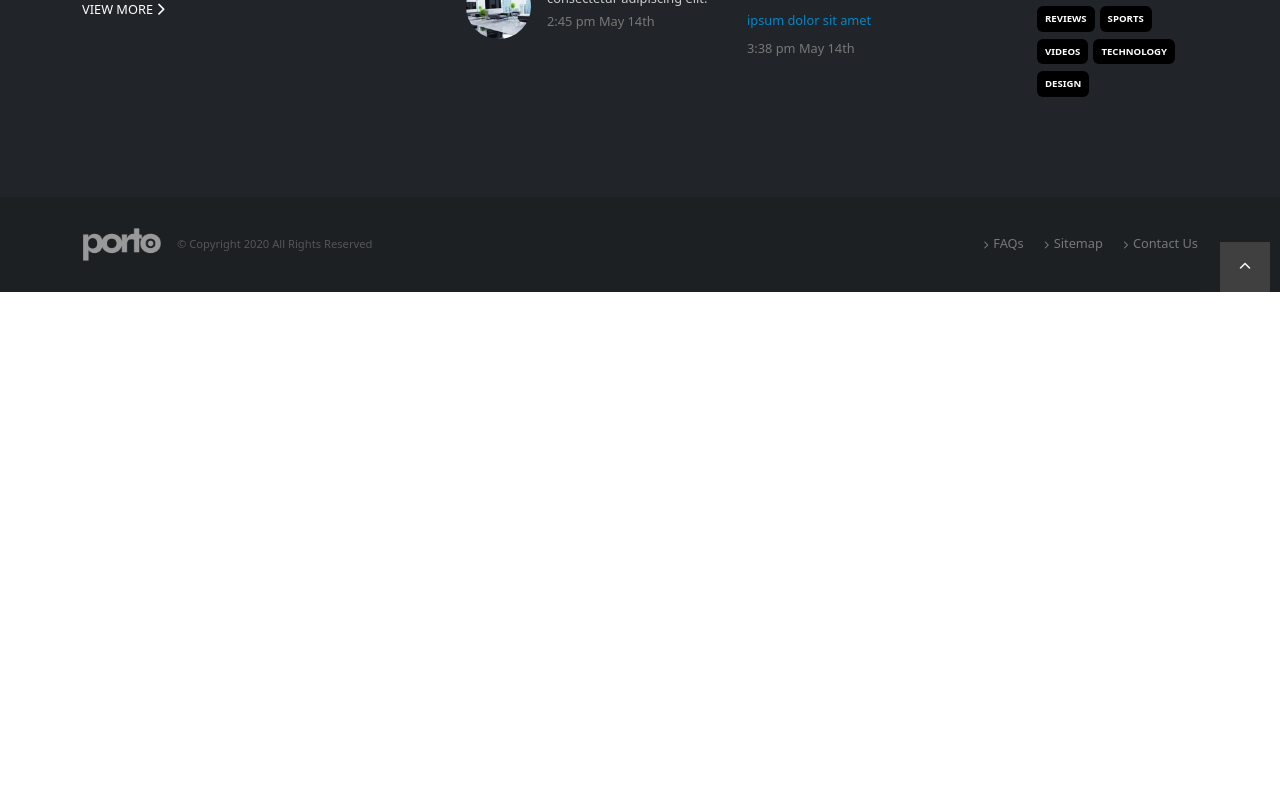
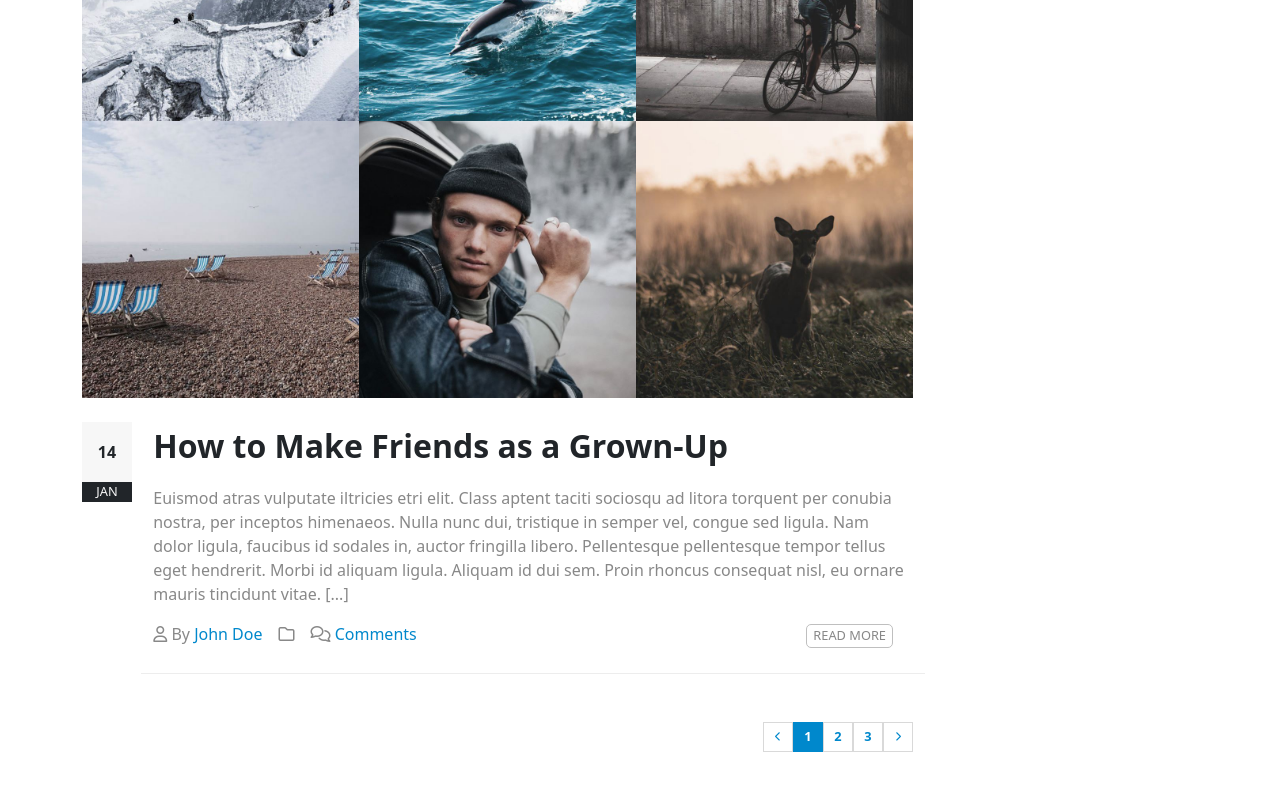
Before and after one commit to giorgia-rondinelli/proj-html-vuejs, a Vue app: page / in a window 1280 px wide. Shown: the part 4320-5120 px from the top of the page. Before the commit the page ends 4612 px from the top, so only its background shows below. Built offline with nearby package versions, Linux system fonts and the light colour scheme.

Commit message:
[add] last post and pages

```diff
--- a/src/components/Main.vue
+++ b/src/components/Main.vue
@@ -9,6 +9,8 @@ import Article from './partials/Article.vue'
 import Tweet from './partials/Tweet.vue'
 import Collage from './partials/Collage.vue'
 import Tag from './partials/Tag.vue'
+import ArticleNoImage from './partials/ArticleNoImage.vue'
+import Page from './partials/Page.vue'
 
 
 
@@ -23,7 +25,9 @@ export default {
     Article,
     Tweet,
     Collage,
-    Tag
+    Tag,
+    ArticleNoImage,
+    Page
   },
   data(){
     return{
@@ -115,6 +119,20 @@ export default {
       :comment="article.comment"
       :badge="article.badge"
       />
+      <div class="d-flex flex-wrap pt-5 ">
+      <Collage  v-for="photo in store.photoArticle" :key="photo"
+      :img="photo"/>
+      <ArticleNoImage
+      :img="store.collageArticle.img"
+      :day="store.collageArticle.date.day"
+      :month="store.collageArticle.date.month"
+      :title="store.collageArticle.title"
+      :text="store.collageArticle.text"
+      :writer="store.collageArticle.writer"
+      :comment="store.collageArticle.comment"
+      :badge="store.collageArticle.badge"
+      />
+      </div>
       </div>
       <div class="col-3">
         <div class="title pb-2  pt-5">latest from twitter</div>
@@ -140,6 +158,17 @@ export default {
 
       </div>
     </div>
+  </section>
+
+  <section class="">
+    <div class="container  ">
+      <div class="row ">
+        <div class="col-9 d-flex justify-content-end"><Page /></div>
+
+      </div>
+    </div>
+
+
   </section>
 </template>
 
--- a/src/components/data/store.js
+++ b/src/components/data/store.js
@@ -200,7 +200,20 @@ export const store = reactive({
     }
   ],
   instaPhoto:['/img/29739607_2020680068220520_4509928046932787200_n.jpg','/img/30087804_253872848488989_8792603541668626432_n.jpg','/img/29415620_196477127626244_3250318472361541632_n.jpg','/img/30078414_1274410412703843_8290935809419247616_n.jpg','/img/30077195_2066750973610181_3733150062893596672_n.jpg','/img/29415304_166583630713703_1032667922171953152_n.jpg'],
-  tags:['design','brands','video','business','travel',]
+  tags:['design','brands','video','business','travel',],
+  photoArticle:['/img/blog-13.jpg','/img/blog-16.jpg','/img/blog-20.jpg','/img/blog-23.jpg','/img/blog-29.jpg','/img/blog-40.jpg',],
+  collageArticle:{
+    img:'',
+    title:'How to Make Friends as a Grown-Up',
+    text:'Euismod atras vulputate iltricies etri elit. Class aptent taciti sociosqu ad litora torquent per conubia nostra, per inceptos himenaeos. Nulla nunc dui, tristique in semper vel, congue sed ligula. Nam dolor ligula, faucibus id sodales in, auctor fringilla libero. Pellentesque pellentesque tempor tellus eget hendrerit. Morbi id aliquam ligula. Aliquam id dui sem. Proin rhoncus consequat nisl, eu ornare mauris tincidunt vitae. [...]',
+    writer:'John Doe',
+    date:{
+      day:14,
+      month:'jan'
+
+    }
+  }
+
 
 
 
--- /dev/null
+++ b/src/components/partials/ArticleNoImage.vue
@@ -0,0 +1,114 @@
+<script >
+import {store} from '../data/store'
+export default {
+ props:{
+
+  title:String,
+  text:String,
+  day:Number,
+  month:String,
+  comment:Number,
+  writer:String,
+  badge:String
+
+
+
+ },
+
+
+  data(){
+    store
+  }
+}
+</script>
+
+<template>
+
+
+    <div class="mt-4">
+      <div class="row">
+        <div class="col-1">
+          <div class="day d-flex justify-content-center align-items-center ">{{ day }}</div>
+          <div class="month d-flex justify-content-center align-items-center">{{ month }}</div>
+        </div>
+        <div class="col">
+          <div class="title mb-3">{{ title }}</div>
+          <div class="text mb-3 ">{{ text }}</div>
+          <div class="row extra ">
+            <div></div>
+            <div class="col-10 d-flex col ">
+              <div class="icon me-3"><i class="fa-regular fa-user"></i> By <span class="tag">{{ writer }}</span></div>
+              <div class="icon me-3"><i class="fa-regular fa-folder"></i> <span class="tag">{{ badge }}</span></div>
+              <div  class="icon me-3"><i class="fa-regular fa-comments"></i><span class="tag">{{ comment }} Comments</span></div>
+
+            </div>
+            <div class="col">
+              <button class="read">read more</button>
+
+            </div>
+          </div>
+
+
+        </div>
+
+      </div>
+    </div>
+
+
+
+
+
+
+</template>
+
+<style lang="scss" scoped>
+@use '../../assets/scss/main.scss' as*;
+
+.day{
+  background-color: $white;
+  height: 60px;
+  width: 50px;
+  font-weight: 800;
+}
+.month{
+  color: $white;
+  font-size: .8rem;
+  background-color: $black;
+  text-transform: uppercase;
+  width: 50px;
+}
+.title{
+  font-weight: 700;
+  font-size: 2rem;
+
+}
+.text{
+  color: $t-2;
+  font-size: 1rem;
+  font-weight: 500;
+}
+.icon {
+  color: $t-2;
+  font-weight: 500;
+  .tag{
+    color: $blue
+  }
+}
+.read{
+  border: 1px solid $b-5;
+  border-radius: 5px;
+  text-transform: uppercase;
+  color: $t-2;
+  font-size: .8rem;
+  background-color:transparent;
+}
+.extra{
+ padding-bottom: 25px;
+  border-bottom: 1px solid $b-2;
+}
+
+
+
+
+
+</style>
--- a/src/components/partials/Collage.vue
+++ b/src/components/partials/Collage.vue
@@ -23,6 +23,7 @@ export default {
       </div>
 
 
+
 </template>
 
 <style lang="scss" scoped>
--- /dev/null
+++ b/src/components/partials/Page.vue
@@ -0,0 +1,65 @@
+<script >
+import {store} from '../data/store'
+export default {
+ props:{
+
+
+
+
+
+ },
+
+
+  data(){
+    store
+  }
+}
+</script>
+
+<template>
+
+    <div class="cont mt-5 mb-5 ">
+      <div class="chev"><i class="fa-solid fa-chevron-left"></i></div>
+      <div class="uno">1</div>
+      <div>2</div>
+      <div>3</div>
+      <div class="chev"><i class="fa-solid fa-chevron-right"></i></div>
+  </div>
+
+
+</template>
+
+<style lang="scss" scoped>
+@use '../../assets/scss/main.scss' as*;
+.cont{
+  display: flex;
+
+div{
+  border: 1px solid $b-4;
+  height: 30px;
+  width: 30px;
+  display: flex;
+  justify-content: center;
+  align-items: center;
+  color: $blue;
+  font-size: .8rem;
+  font-weight: 700;
+}
+.uno{
+  color: white;
+  background-color: $blue;
+  border: 1px solid $blue;
+
+}
+.chev{
+  font-size: .6rem;
+
+
+}
+}
+
+
+
+
+
+</style>
```
